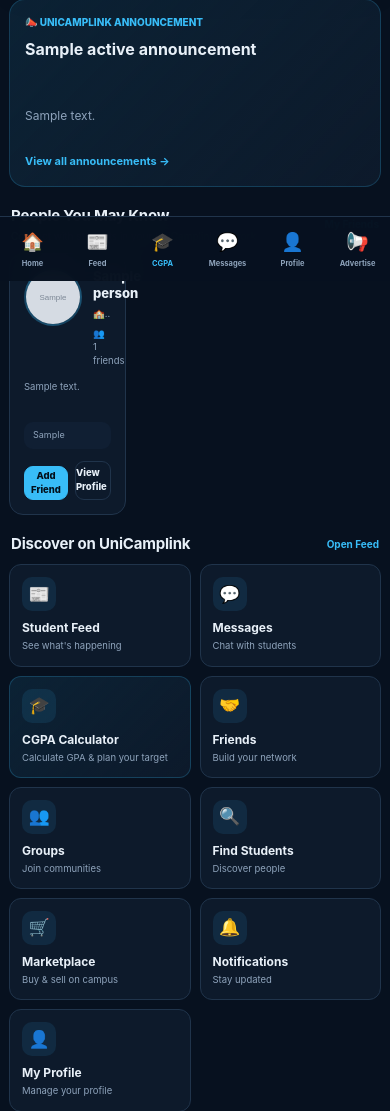
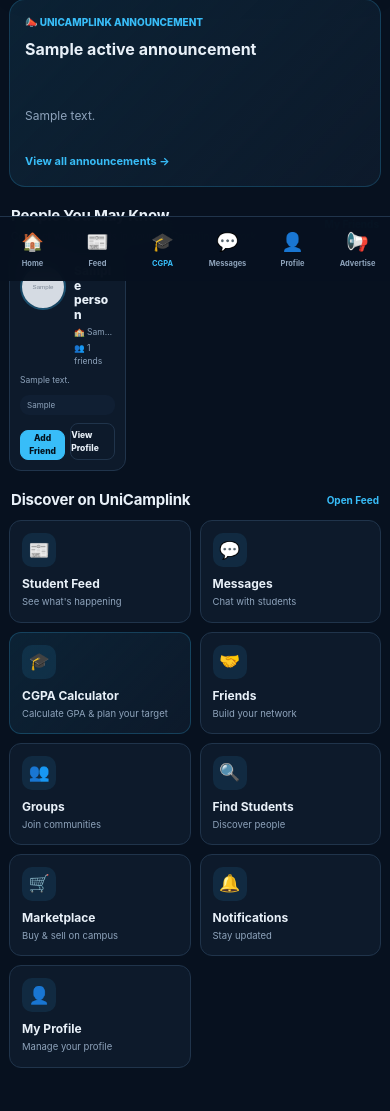
Before and after one commit to sYmDy2580/UniCamplink, a Flask app: template templates/dashboard.html in a window 390 px wide. Shown: the part 563-1674 px from the top of the page. Run offline with Flask 3, Linux system fonts and the light colour scheme; the template is opened without the code that fills it: most values are stand-ins (such as "Sample title", 1, 10 or a date in 2020); grey boxes marked "Sample" are stand-in pictures; data that the repository does not hold is empty; some libraries are stand-ins or nearby versions.

Commit message:
Compact mobile People You May Know cards

```diff
--- a/templates/dashboard.html
+++ b/templates/dashboard.html
@@ -1693,6 +1693,76 @@
 
             .rz-mobile-nav a {
                 min-height: 62px;
+            }
+
+            .rz-people-card {
+                gap: 8px;
+                padding: 10px;
+                border-radius: 12px;
+            }
+
+            .rz-people-main {
+                gap: 8px;
+            }
+
+            .rz-people-avatar {
+                width: 46px;
+                height: 46px;
+                font-size: 16px;
+            }
+
+            .rz-people-name-row {
+                min-width: 0;
+                gap: 4px;
+            }
+
+            .rz-people-name {
+                min-width: 0;
+                max-width: 100%;
+                font-size: 12px;
+                line-height: 1.2;
+                overflow-wrap: anywhere;
+                word-break: break-word;
+            }
+
+            .rz-verified-badge {
+                width: 15px;
+                height: 15px;
+                font-size: 9px;
+            }
+
+            .rz-ambassador-badge {
+                margin-top: 3px;
+                padding: 3px 6px;
+                font-size: 7.5px;
+            }
+
+            .rz-people-school,
+            .rz-people-friends {
+                margin-top: 4px;
+                font-size: 8.5px;
+            }
+
+            .rz-people-bio {
+                min-height: 0;
+                font-size: 8.5px;
+                line-height: 1.4;
+            }
+
+            .rz-people-reason {
+                padding: 5px 7px;
+                font-size: 8px;
+                line-height: 1.3;
+            }
+
+            .rz-people-actions {
+                gap: 5px;
+            }
+
+            .rz-people-btn {
+                min-height: 30px;
+                border-radius: 8px;
+                font-size: 8.5px;
             }
         }
 
```
